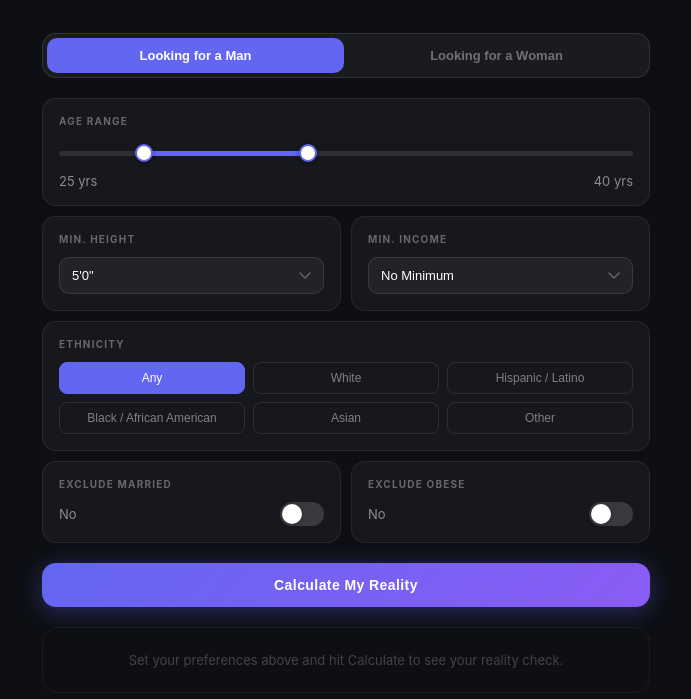
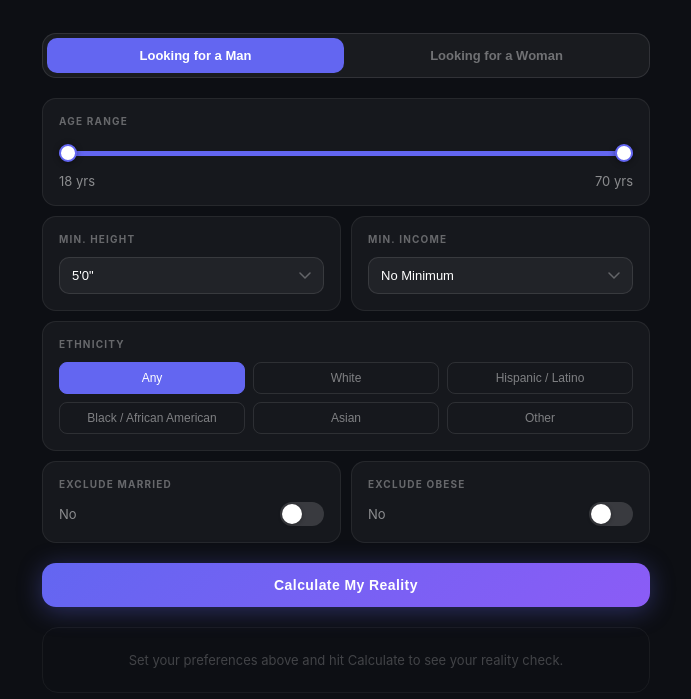
Before and after one commit to Psalmkid/i-got-standards, a plain HTML site: page index.html in a window 1280 px wide. Shown: the part 101-800 px from the top of the page, without its empty margins (294-985 px from the left). Drawn offline with Linux system fonts and the light colour scheme.

Commit message:
Add files via upload

```diff
--- a/index.html
+++ b/index.html
@@ -343,12 +343,12 @@
       <div class="slider-wrap">
         <div class="slider-track"></div>
         <div class="slider-fill" id="slider-fill"></div>
-        <input type="range" id="range-min" min="18" max="69" value="25" oninput="onRangeMin()" />
-        <input type="range" id="range-max" min="18" max="69" value="40" oninput="onRangeMax()" />
+        <input type="range" id="range-min" min="18" max="70" value="18" oninput="onRangeMin()" />
+        <input type="range" id="range-max" min="18" max="70" value="70" oninput="onRangeMax()" />
       </div>
       <div class="age-labels">
-        <span id="age-min-label">25 yrs</span>
-        <span id="age-max-label">40 yrs</span>
+        <span id="age-min-label">18 yrs</span>
+        <span id="age-max-label">70 yrs</span>
       </div>
     </div>
 
@@ -481,7 +481,7 @@
 const RACE_FRACS = {any:1,white:.595,hispanic:.185,black:.134,asian:.061,other:.025};
 
 const AGE_DIST = {};
-for(let a=18;a<=69;a++) AGE_DIST[a] = a<=39 ? 0.011 : a<=54 ? 0.01 : a<=64 ? 0.009 : 0.008;
+for(let a=18;a<=70;a++) AGE_DIST[a] = a<=39 ? 0.011 : a<=54 ? 0.01 : a<=64 ? 0.009 : 0.008;
 
 const HEIGHT_OPTS_MALE = [
   {l:"5'0\"",v:60},{l:"5'1\"",v:61},{l:"5'2\"",v:62},{l:"5'3\"",v:63},{l:"5'4\"",v:64},
@@ -506,7 +506,7 @@ const TIERS = [
 // ─── STATE ───────────────────────────────────────────────────────────────────
 let gender = "male";
 let race = "any";
-let ageMin = 25, ageMax = 40;
+let ageMin = 18, ageMax = 70;
 
 // ─── INIT ────────────────────────────────────────────────────────────────────
 function init() {
@@ -565,7 +565,7 @@ function onRangeMax() {
 }
 
 function updateSliderFill() {
-  const total = 69 - 18;
+  const total = 70 - 18;
   const left = ((ageMin - 18) / total) * 100;
   const right = 100 - ((ageMax - 18) / total) * 100;
   document.getElementById("slider-fill").style.left = left + "%";
@@ -607,7 +607,7 @@ function interpolateIncome(brackets, income) {
 
 function getAgeFraction(min, max) {
   const all = Object.keys(AGE_DIST).map(Number);
-  const total = all.filter(a=>a>=18&&a<=69).reduce((s,a)=>s+AGE_DIST[a],0);
+  const total = all.filter(a=>a>=18&&a<=70).reduce((s,a)=>s+AGE_DIST[a],0);
   const sel = all.filter(a=>a>=min&&a<=max).reduce((s,a)=>s+(AGE_DIST[a]||0),0);
   return total > 0 ? sel / total : 1;
 }
```
